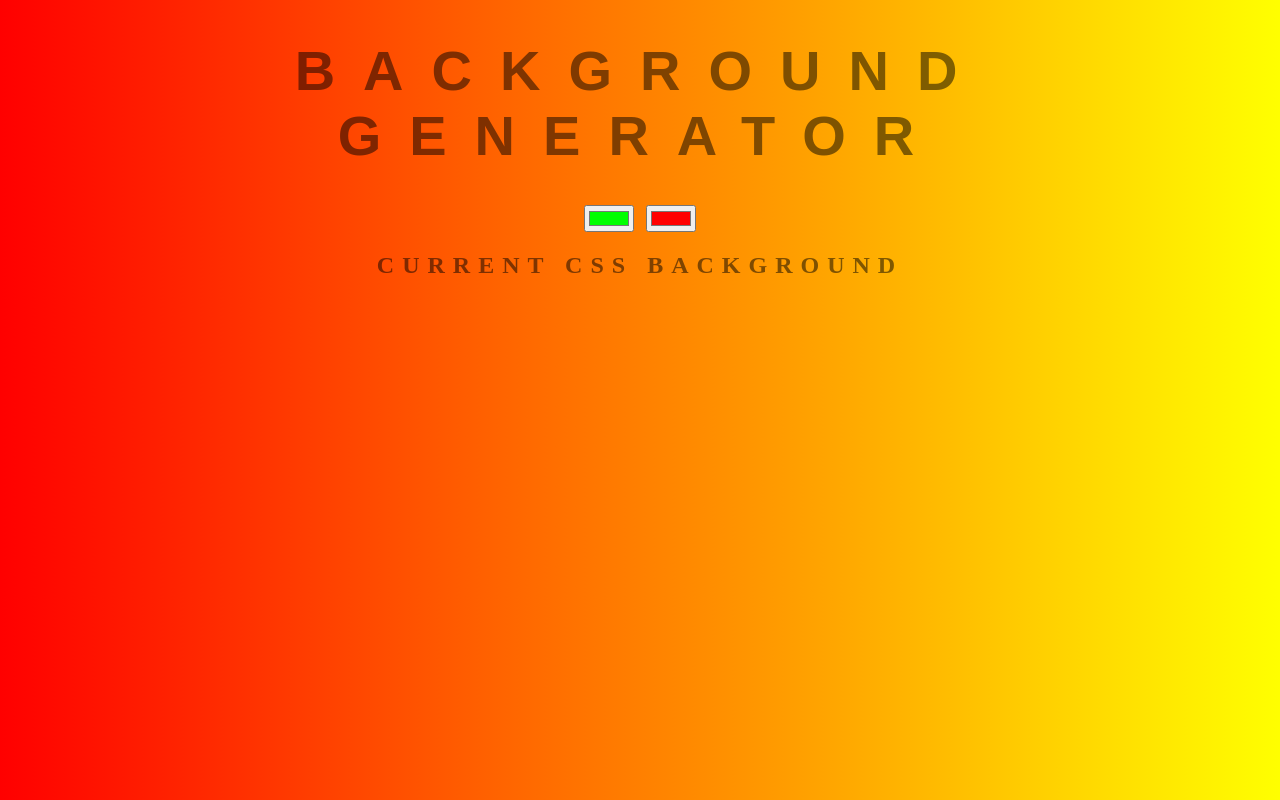
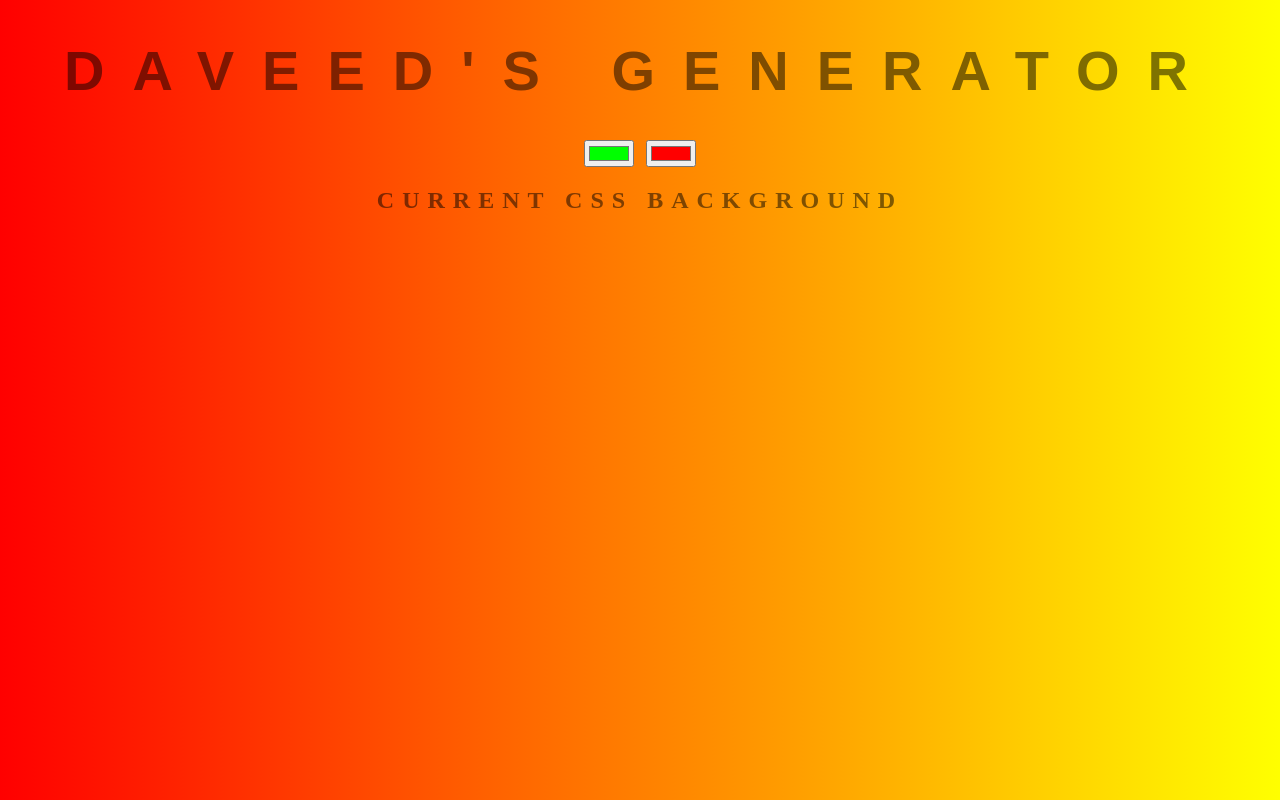
Before and after one commit to db1830/background-generetor, a plain HTML site: page index.html in a window 1280 px wide. Drawn offline with Linux system fonts and the light colour scheme.

Commit message:
changing title

```diff
--- a/index.html
+++ b/index.html
@@ -7,7 +7,7 @@
     <link rel="stylesheet" href="style.css">
 </head>
 <body id="gradient">
-    <h1>Background Generator</h1>
+    <h1>Daveed's Generator</h1>
     <input class="color01" type="color" name="color01" value="#00ff00">
     <input class="color02" type="color" name="color02" value="#ff0000">
     <h2>Current CSS Background</h2>
```
